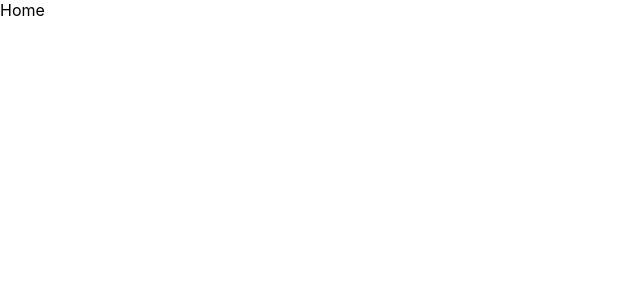
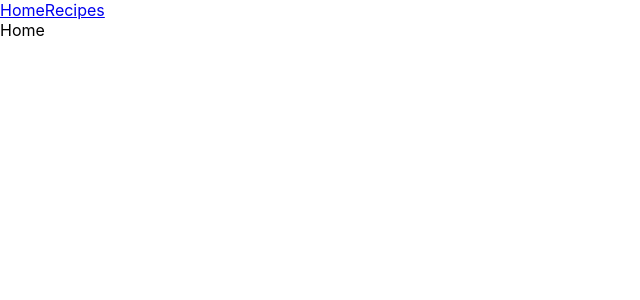
Before and after one commit to Javierlozo/React_Router_Recipes, a React (Create React App) app: page / in a window 1280 px wide. Shown: the top 300 px of the page, without its empty margins (0-640 px from the left). Built offline with nearby package versions, Linux system fonts and the light colour scheme.

Commit message:
added nav with links

```diff
--- a/src/App.js
+++ b/src/App.js
@@ -1,5 +1,5 @@
 import React from "react";
-import { Router } from "@reach/router";
+import { Router, Link } from "@reach/router";
 
 const Home = () => {
   return <div>Home</div>;
@@ -24,6 +24,10 @@ const NotFound = () => {
 function App() {
   return (
     <div>
+      <nav>
+        <Link to="/">Home</Link>
+        <Link to="/recipes">Recipes</Link>
+      </nav>
       <Router>
         <Home path="/" />
         <Recipes path="recipes">
```
